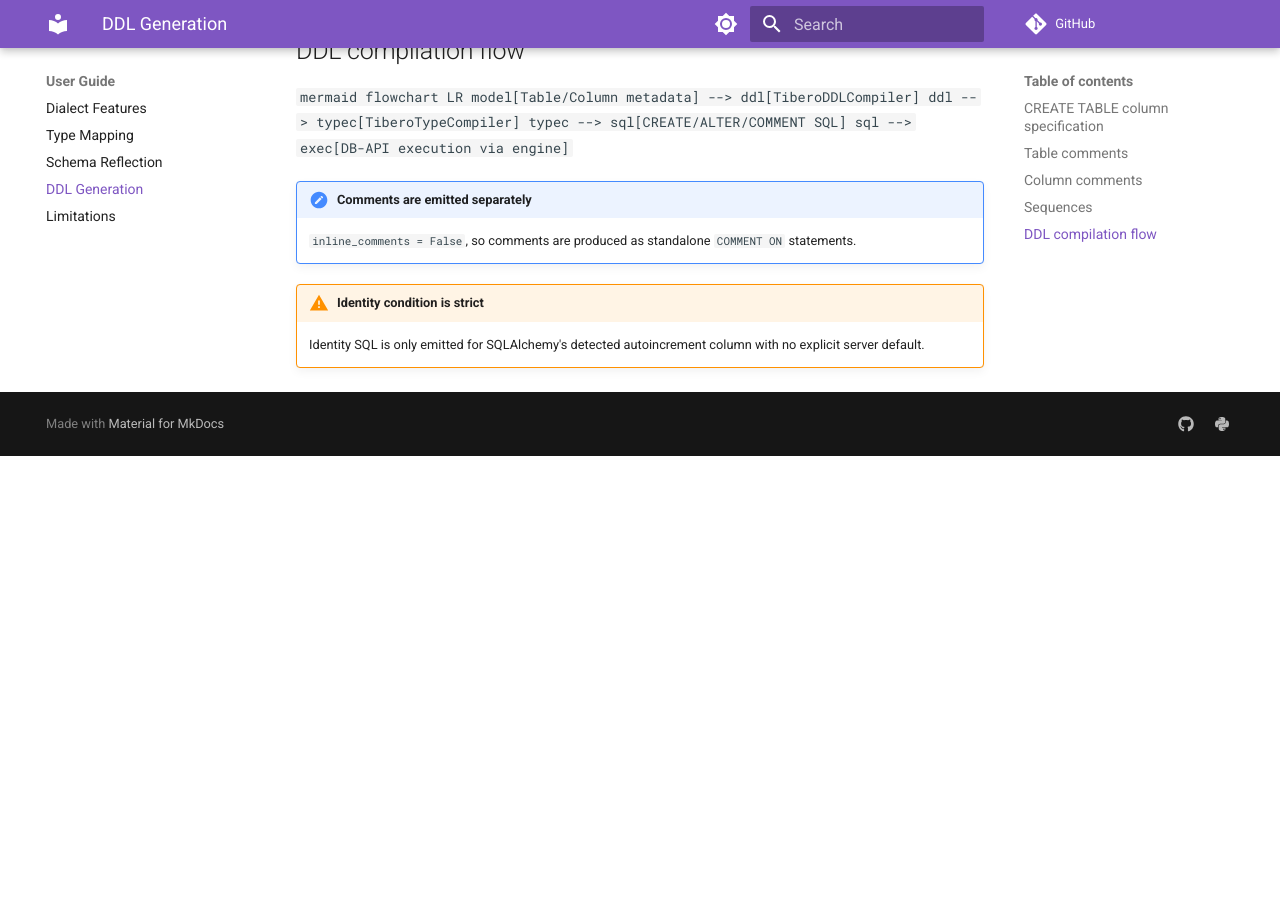
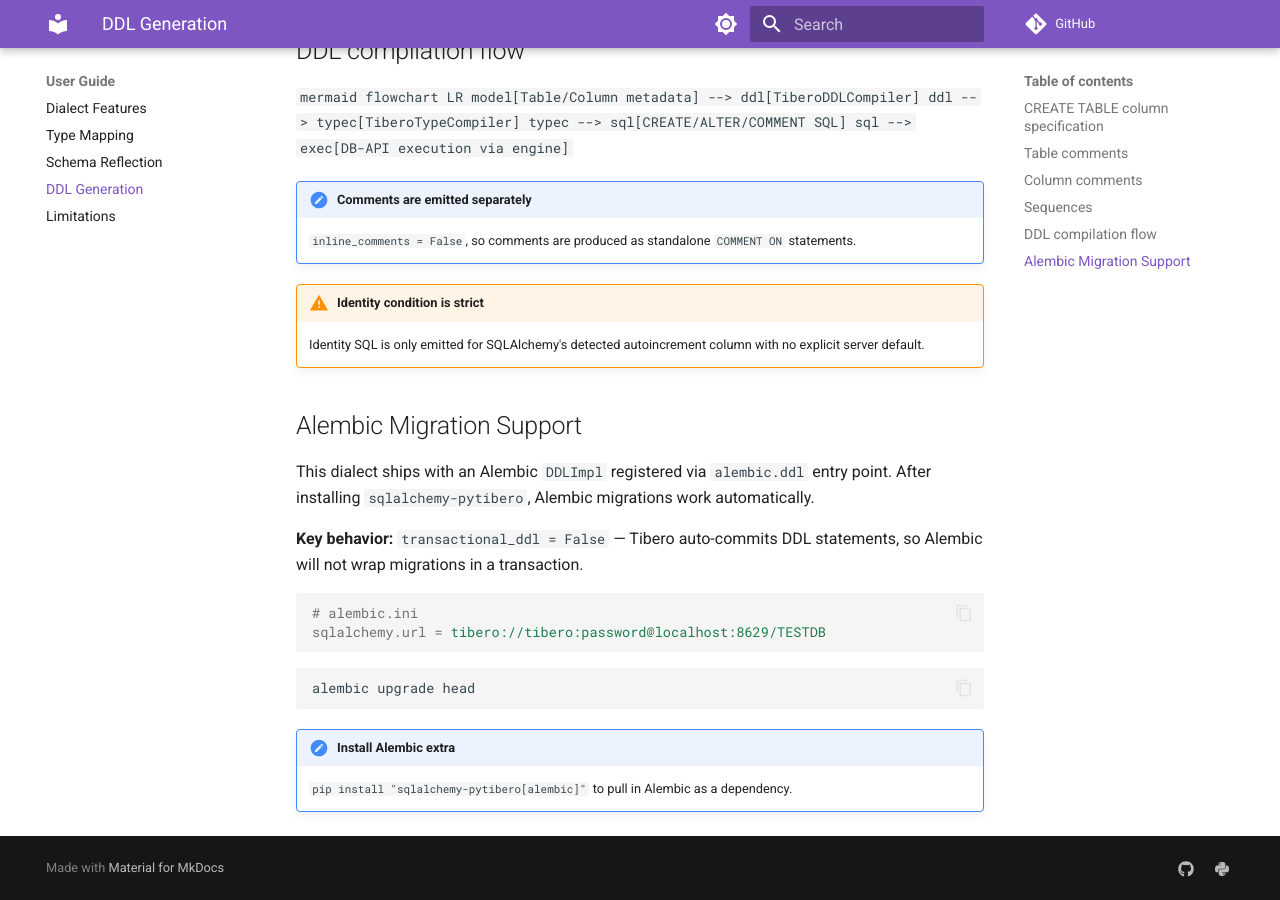
Before and after one commit to yeongseon/sqlalchemy-pytibero, an MkDocs documentation site: the page built from docs/ddl.md, in a window 1280 px wide and 900 px high, scrolled down 1338 px. Built offline with MkDocs 1.6.1 and Material for MkDocs 9.7.7, drawn with Linux system fonts in a browser that asks for light colours; comment, search, counter and statistics services are not loaded; before the commit the page ends 1794 px from its top, so only the background shows below that.

Commit message:
docs: update documentation for v0.2.0 changes
- Update type mapping tables with actual ODBC SQL type codes
- Remove placeholder/provisional notes
- Document Alembic migration support
- Document default value normalization in reflection
- Update error handling documentation

````diff
--- a/docs/ddl.md
+++ b/docs/ddl.md
@@ -62,3 +62,23 @@
 
 !!! warning "Identity condition is strict"
     Identity SQL is only emitted for SQLAlchemy's detected autoincrement column with no explicit server default.
+
+## Alembic Migration Support
+
+This dialect ships with an Alembic `DDLImpl` registered via `alembic.ddl` entry point. After installing
+`sqlalchemy-pytibero`, Alembic migrations work automatically.
+
+**Key behavior:** `transactional_ddl = False` — Tibero auto-commits DDL statements, so Alembic will not
+wrap migrations in a transaction.
+
+```ini
+# alembic.ini
+sqlalchemy.url = tibero://tibero:password@localhost:8629/TESTDB
+```
+
+```bash
+alembic upgrade head
+```
+
+!!! note "Install Alembic extra"
+    `pip install "sqlalchemy-pytibero[alembic]"` to pull in Alembic as a dependency.
````
Also changed, not shown: docs/dialect-features.md (+5 -0 lines), docs/reflection.md (+5 -1 lines), docs/types.md (+3 -0 lines).
